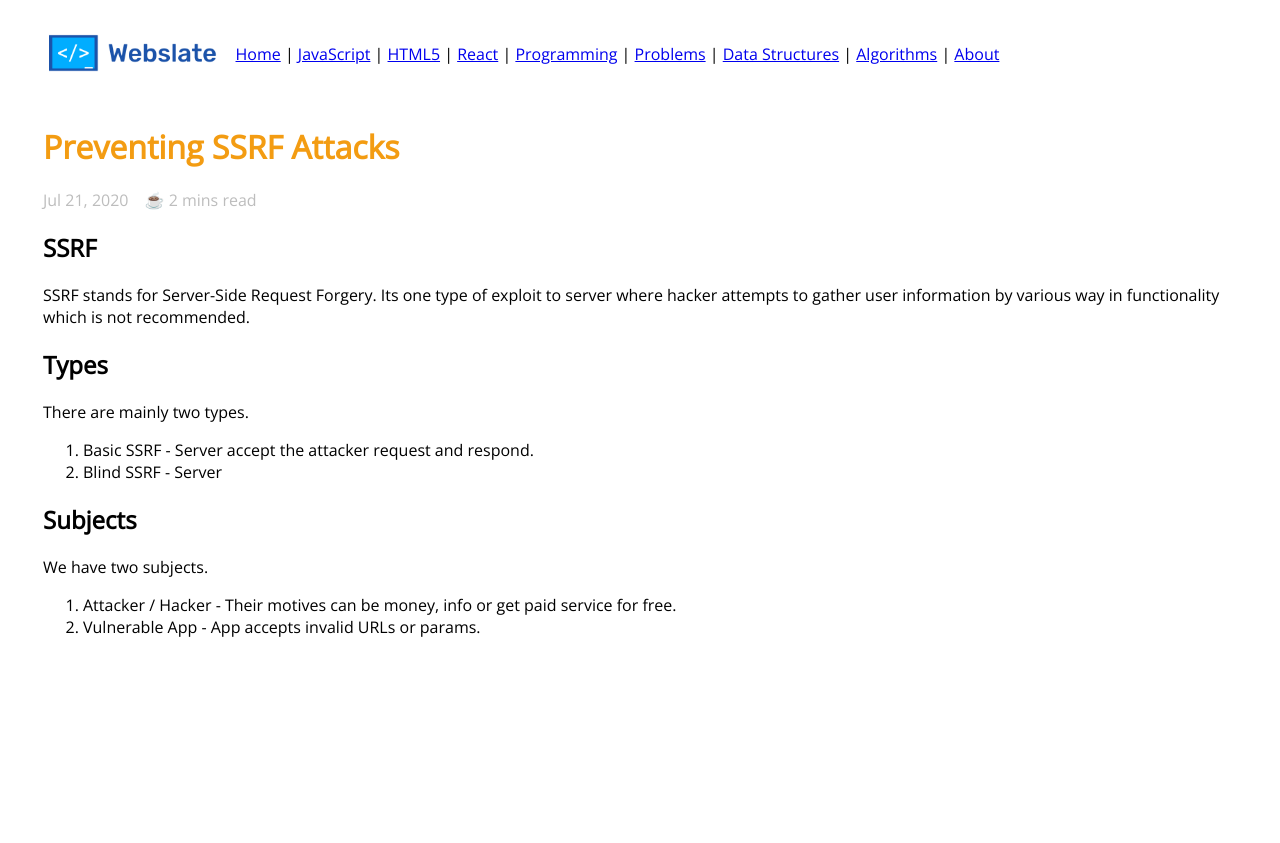
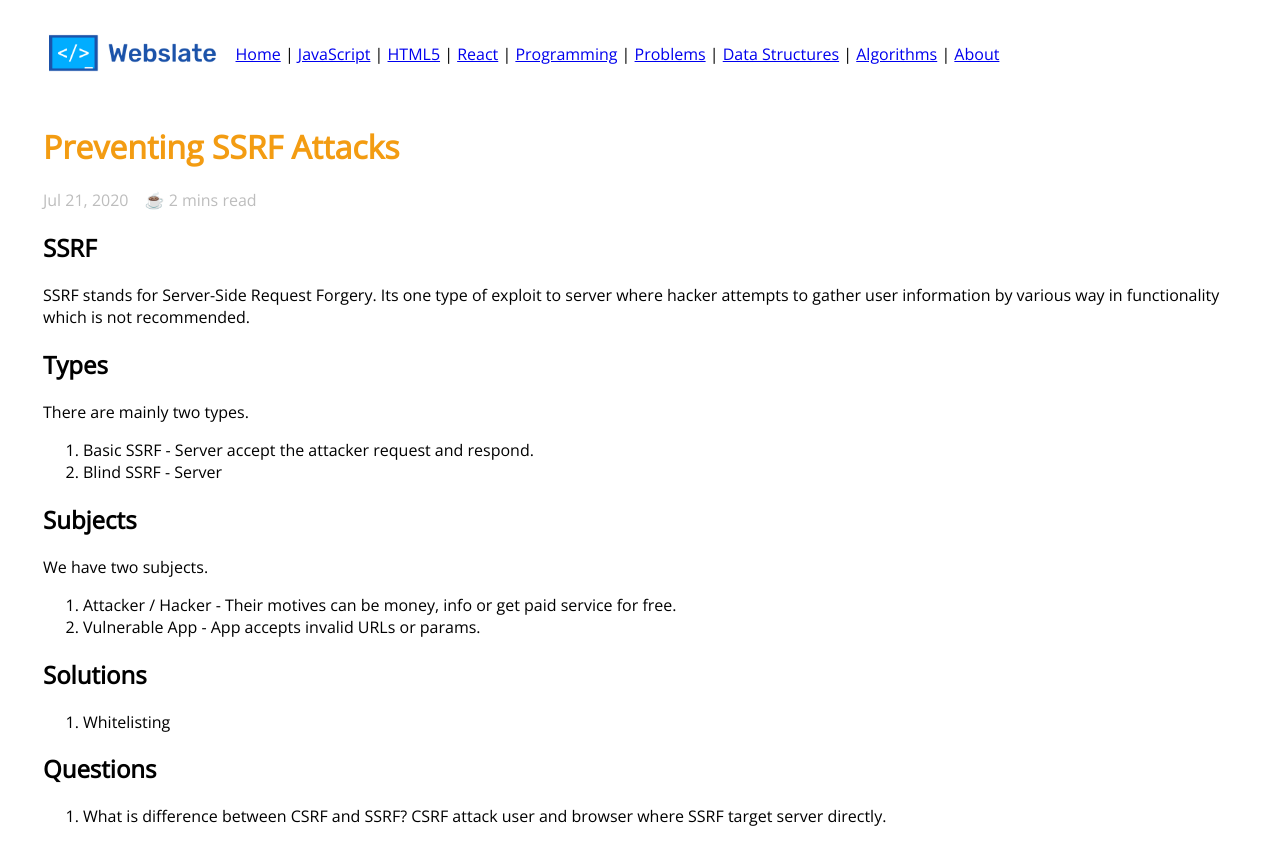
Before and after one commit to web-slate/webslate.io, a Next.js app in the folder src/: page /blogs/security/prevent-ssrf-attacks in a window 1280 px wide. Before the commit the page ends 800 px from the top, so only its background shows below. Built offline with nearby package versions, Linux system fonts and the light colour scheme.

Commit message:
docs(security): add ssrf attach base page

```diff
--- a/src/pages/blogs/security/prevent-ssrf-attacks.mdx
+++ b/src/pages/blogs/security/prevent-ssrf-attacks.mdx
@@ -21,3 +21,10 @@ There are mainly two types.
 We have two subjects.
 1. Attacker / Hacker - Their motives can be money, info or get paid service for free.
 1. Vulnerable App - App accepts invalid URLs or params.
+
+## Solutions
+1. Whitelisting
+
+## Questions
+1. What is difference between CSRF and SSRF?
+CSRF attack user and browser where SSRF target server directly.
```
